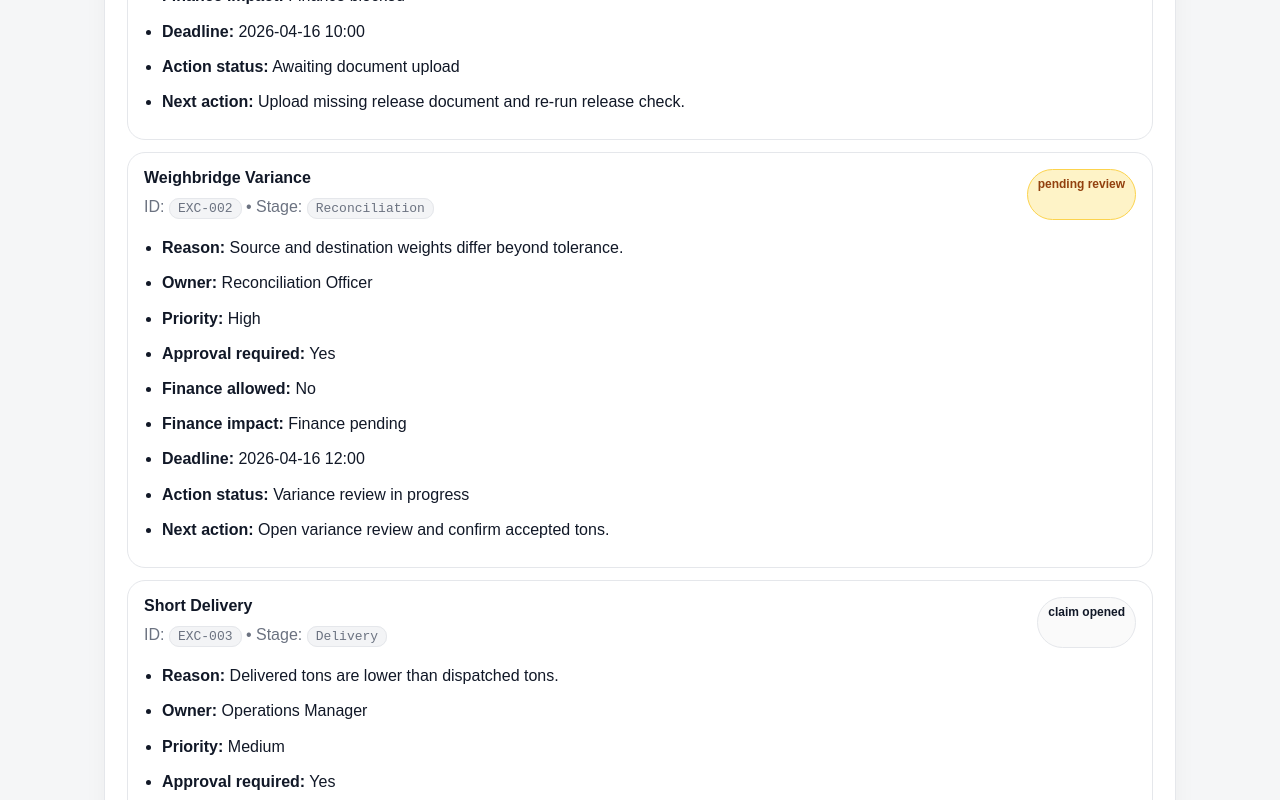
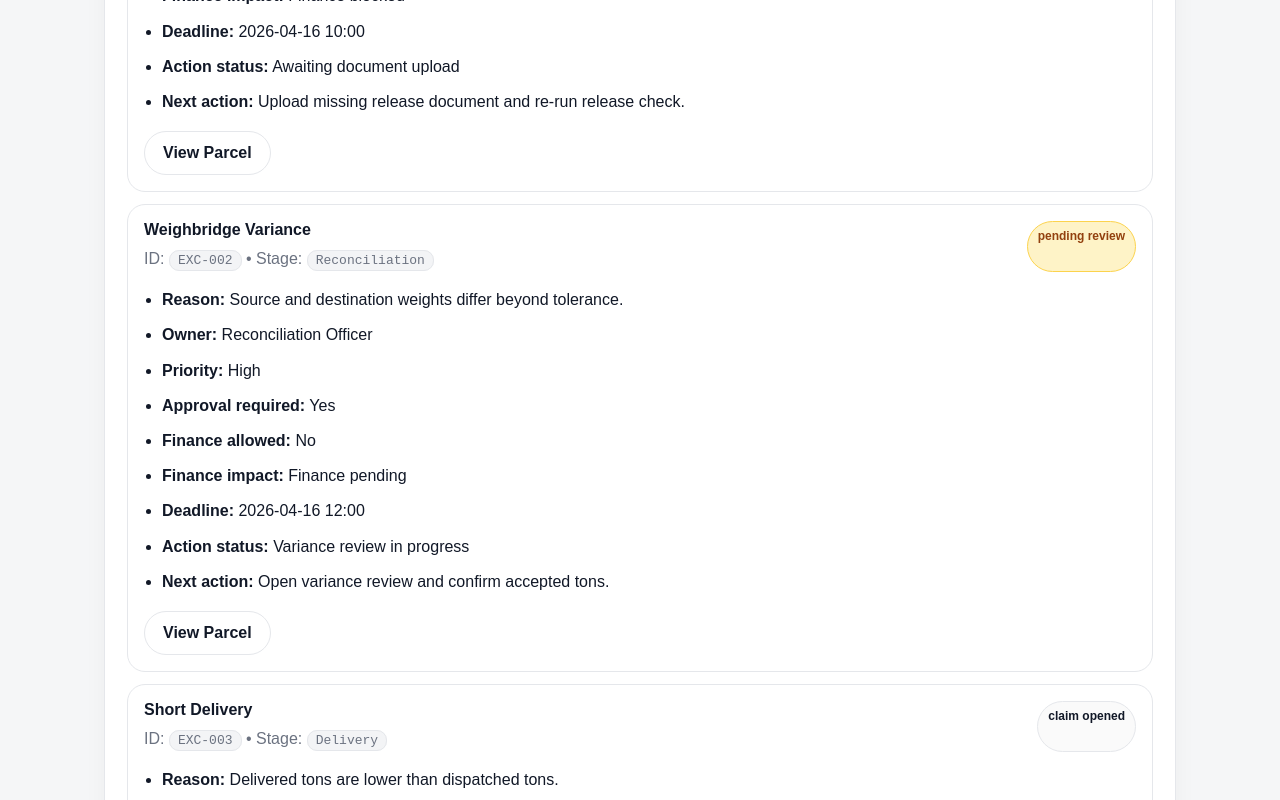
Before and after one commit to shobanesiyanda/sar-resourceos-golden-path-proof, a Next.js app: page /exceptions in a window 1280 px wide. Shown: the part 1120-1920 px from the top of the page. Built offline with nearby package versions, Linux system fonts and the light colour scheme.

Commit message:
Add parcel link to exceptions detail cards

```diff
--- a/app/exceptions/page.tsx
+++ b/app/exceptions/page.tsx
@@ -214,6 +214,12 @@ export default function ExceptionsPage({
                           <strong>Next action:</strong> {item.nextAction}
                         </li>
                       </ul>
+
+                      <div style={{ display: "flex", gap: 12, flexWrap: "wrap", marginTop: 16 }}>
+                        <a className="btn" href="/golden-path">
+                          View Parcel
+                        </a>
+                      </div>
                     </div>
                   ))}
                 </div>
@@ -224,4 +230,4 @@ export default function ExceptionsPage({
       </section>
     </>
   );
-    }
+}
```
